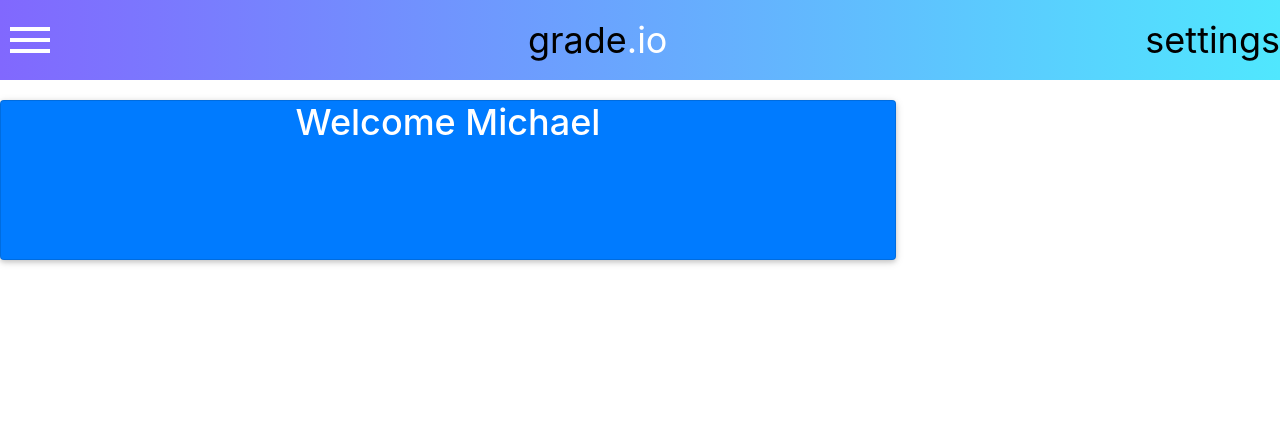
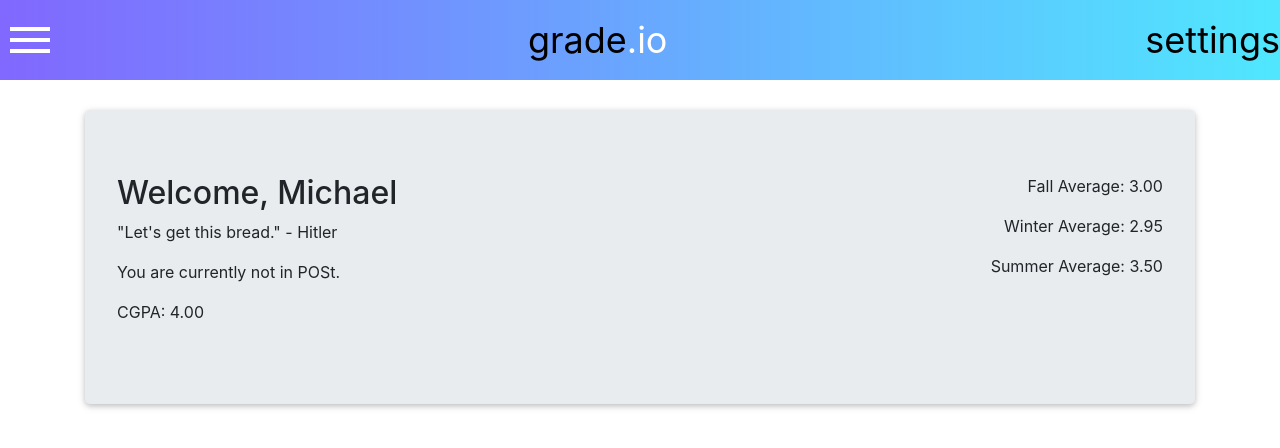
Before and after one commit to imphungky/grade-calc, a React (Create React App) app: page /calc in a window 1280 px wide. Shown: the top 448 px of the page. Built offline with nearby package versions, Linux system fonts and the light colour scheme.

Commit message:
Completed welcome component

```diff
--- a/src/components/Calc/Calc.js
+++ b/src/components/Calc/Calc.js
@@ -1,55 +1,45 @@
 import React, { Component } from "react";
-import {Link} from 'react-router-dom';
+import { Link } from "react-router-dom";
 import "./calc.css";
 import Toggle from "../NavButton/Toggle.js";
 import Nav from "../Nav/Nav.js";
-import BoxTitle from "../Box/BoxTitle.js";
-
-
+import Welcome from "../Welcome/Welcome.js";
 
 class Calc extends Component {
-
   state = {
-    Open:false
+    Open: false
   };
 
   ToggleClickHandler = () => {
-    this.setState((prevState) => {return {Open:!prevState.Open};
+    this.setState(prevState => {
+      return { Open: !prevState.Open };
     });
   };
 
-
   render() {
     let navigator;
-    if(this.state.Open) {
-      navigator = <Nav show={this.state.Open}/>
+    if (this.state.Open) {
+      navigator = <Nav show={this.state.Open} />;
     }
-
 
     return (
       <div>
         <header className="App-calc-header">
-            <Toggle ToggleClickHandler={this.ToggleClickHandler}/>
-            <Link to="/" style={{ textDecoration: 'none'}}>
+          <Toggle ToggleClickHandler={this.ToggleClickHandler} />
+          <Link to="/" style={{ textDecoration: "none" }}>
             <a>
               <span style={{ color: "black" }}>grade</span>
               <span style={{ color: "white" }}>.io</span>
             </a>
           </Link>
-            <Link to="/" style={{ textDecoration: 'none'}}>
-              <a style={{color: "black"}}>
-                settings
-              </a>
+          <Link to="/" style={{ textDecoration: "none" }}>
+            <a style={{ color: "black" }}>settings</a>
           </Link>
         </header>
-      <div className="App-calc-div">
-        {navigator}
-        <BoxTitle title="Welcome Michael" />
-      </div>
+        <Welcome />
       </div>
     );
   }
 }
 
-
 export default Calc;
--- /dev/null
+++ b/src/components/Welcome/Welcome.css
@@ -0,0 +1,11 @@
+.right-align {
+  text-align: right;
+}
+
+.welcome {
+  padding-top: 30px;
+}
+
+.jumbo {
+  background-color: bisque;
+}
--- /dev/null
+++ b/src/components/Welcome/Welcome.js
@@ -0,0 +1,41 @@
+import React, { Component } from "react";
+import { Jumbotron, Col, Container, Row } from "react-bootstrap";
+import "./Welcome.css";
+
+class Welcome extends Component {
+  constructor(props) {
+    super(props);
+    this.state = {
+      user: "Michael",
+      cgpa: 4.0,
+      fall: 3.0,
+      winter: 2.95,
+      summer: 3.5
+    };
+  }
+
+  render() {
+    return (
+      <Container className="welcome">
+        <Jumbotron>
+          <Row>
+            <Col xs={4}>
+              <h2>Welcome, {this.state.user}</h2>
+              <p>"Let's get this bread." - Hitler</p>
+              <p>You are currently not in POSt.</p>
+              <p>CGPA: {this.state.cgpa.toFixed(2)}</p>
+            </Col>
+            <Col xs={4} />
+            <Col xs={4} className="right-align">
+              <p> Fall Average: {this.state.fall.toFixed(2)}</p>
+              <p>Winter Average: {this.state.winter.toFixed(2)}</p>
+              <p>Summer Average: {this.state.summer.toFixed(2)}</p>
+            </Col>
+          </Row>
+        </Jumbotron>
+      </Container>
+    );
+  }
+}
+
+export default Welcome;
```
Lines whose indentation alone changed are shown as unchanged.
